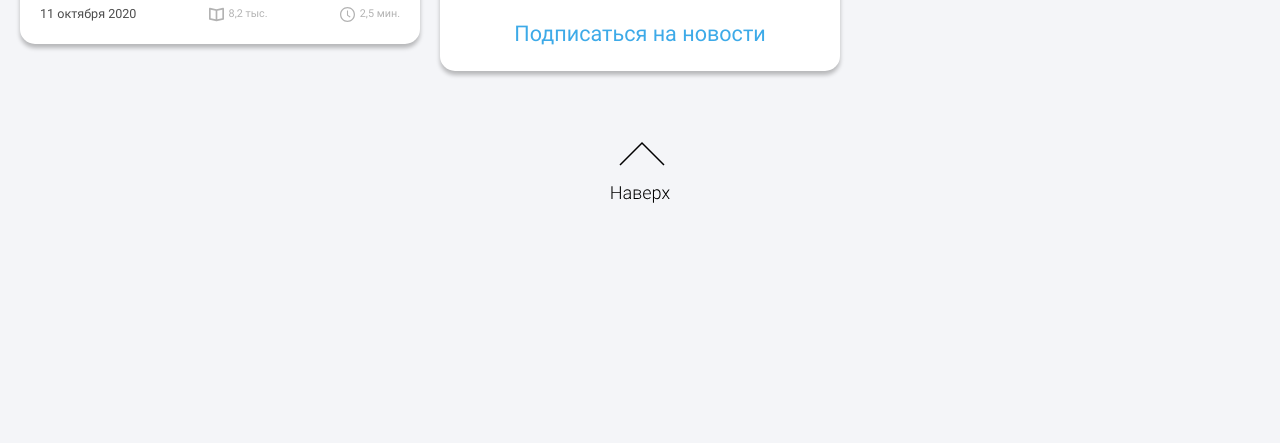
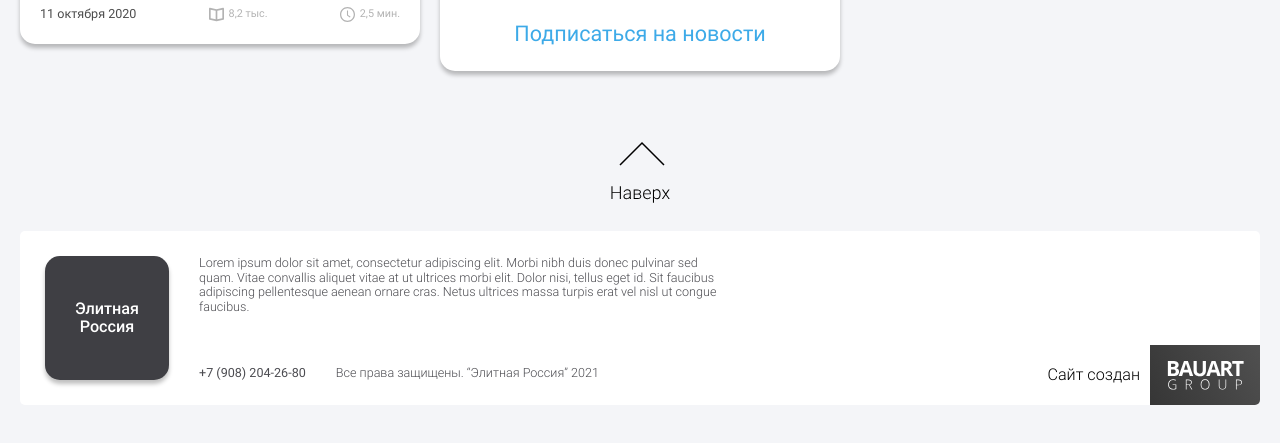
Before and after one commit to gatsukin/elite, a website: page src/index.html in a window 1280 px wide. Shown: the part 2702-3145 px from the top of the page. Before the commit the page ends 2923 px from the top, so only its background shows below. Drawn offline with nearby package versions, Linux system fonts and the light colour scheme; files that its build step writes are made by us from their sources.

Commit message:
enable footer

```diff
--- a/src/index.html
+++ b/src/index.html
@@ -15,7 +15,7 @@
 	<main>
 		@@include('include/_grid.html')
 	</main>
-	<!-- @@include('include/_footer.html') -->
+	@@include('include/_footer.html')
 	@@include('include/_modal.html')
 	<!-- фикс скрола для сафари -->
 	<script src="/assets/js/smoothscroll.min.js"></script>
```
Also changed, not shown: src/detail.html (+1 -0 lines), dist/detail.html, dist/index.html.
